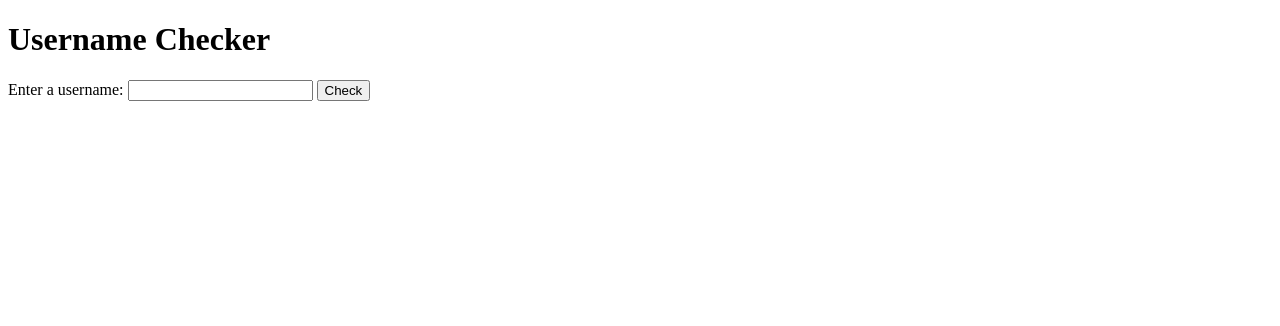
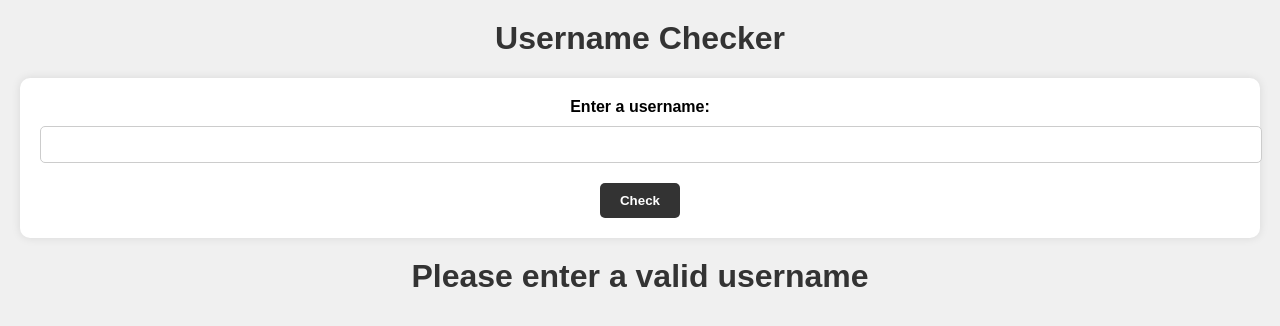
Before and after one commit to vishnu-0987/flaskProject, a Flask app: page / in a window 1280 px wide. Shown: the top 326 px of the page. Run offline with Flask 3, Linux system fonts and the light colour scheme.

Commit message:
added css file with themes

```diff
--- a/app.py
+++ b/app.py
@@ -3,10 +3,12 @@ from flask import Flask, render_template, request
 
 app = Flask(__name__)
 
+
 def FindPresence(username):
     # Define the websites to check
     headers = {
-        'User-Agent': 'Mozilla/5.0 (Windows NT 10.0; Win64; x64) AppleWebKit/537.36 (KHTML, like Gecko) Chrome/58.0.3029.110 Safari/537.36'
+        'User-Agent': 'Mozilla/5.0 (Windows NT 10.0; Win64; x64) AppleWebKit/537.36 (KHTML, like Gecko) '
+                      'Chrome/58.0.3029.110 Safari/537.36'
     }
 
     websites = {
@@ -29,15 +31,20 @@ def FindPresence(username):
 
     return results
 
+
 @app.route('/', methods=['GET', 'POST'])
 def index():
     results = None
 
     if request.method == 'POST':
         username = request.form['username']
-        results = FindPresence(username)
+        if username == "":
+            results = None
+        else:
+            results = FindPresence(username)
 
     return render_template('index.html', results=results)
 
+
 if __name__ == '__main__':
     app.run(debug=True)
--- /dev/null
+++ b/static/web.css
@@ -0,0 +1,72 @@
+/* web.css */
+
+/* Basic styling for the body and heading */
+body {
+    font-family: Arial, sans-serif;
+    background-color: #f0f0f0;
+    margin: 0;
+    padding: 0;
+    text-align: center;
+}
+
+.heading {
+    color: #333;
+    margin-top: 20px;
+}
+
+/* Styling for the form */
+form {
+    margin: 20px;
+    background-color: #ffffff;
+    padding: 20px;
+    border-radius: 10px;
+    box-shadow: 0 0 10px rgba(0, 0, 0, 0.1);
+}
+
+label {
+    font-weight: bold;
+    display: block;
+    margin-bottom: 10px;
+}
+
+input[type="text"] {
+    width: 100%;
+    padding: 10px;
+    margin-bottom: 20px;
+    border: 1px solid #ccc;
+    border-radius: 5px;
+}
+
+input[type="submit"] {
+    background-color: #333;
+    color: #fff;
+    padding: 10px 20px;
+    border: none;
+    border-radius: 5px;
+    cursor: pointer;
+    font-weight: bold;
+}
+
+input[type="submit"]:hover {
+    background-color: #555;
+}
+
+/* Styling for results */
+.result-container {
+    background-color: #ffffff;
+    padding: 20px;
+    border-radius: 10px;
+    box-shadow: 0 0 10px rgba(0, 0, 0, 0.1);
+    margin-top: 20px;
+}
+
+ul {
+    list-style: none;
+    padding: 0;
+}
+
+li {
+    margin-bottom: 10px;
+}
+
+/* Add more CSS rules as needed */
--- a/templates/index.html
+++ b/templates/index.html
@@ -3,9 +3,10 @@
 <head>
     <meta charset="UTF-8">
     <title>profile checker</title>
+    <link rel="stylesheet" href="../static/web.css">
 </head>
 <body>
-    <h1>Username Checker</h1>
+    <h1 class="heading">Username Checker</h1>
     <form method="post">
         <label for="username">Enter a username:</label>
         <input type="text" id="username" name="username">
@@ -20,7 +21,13 @@
             {% endfor %}
         </ul>
     </div>
+
+{% else %}
+<h1 class="heading">Please enter a valid username</h1>
 {% endif %}
+
+
+
 
 </body>
 </html>
```
